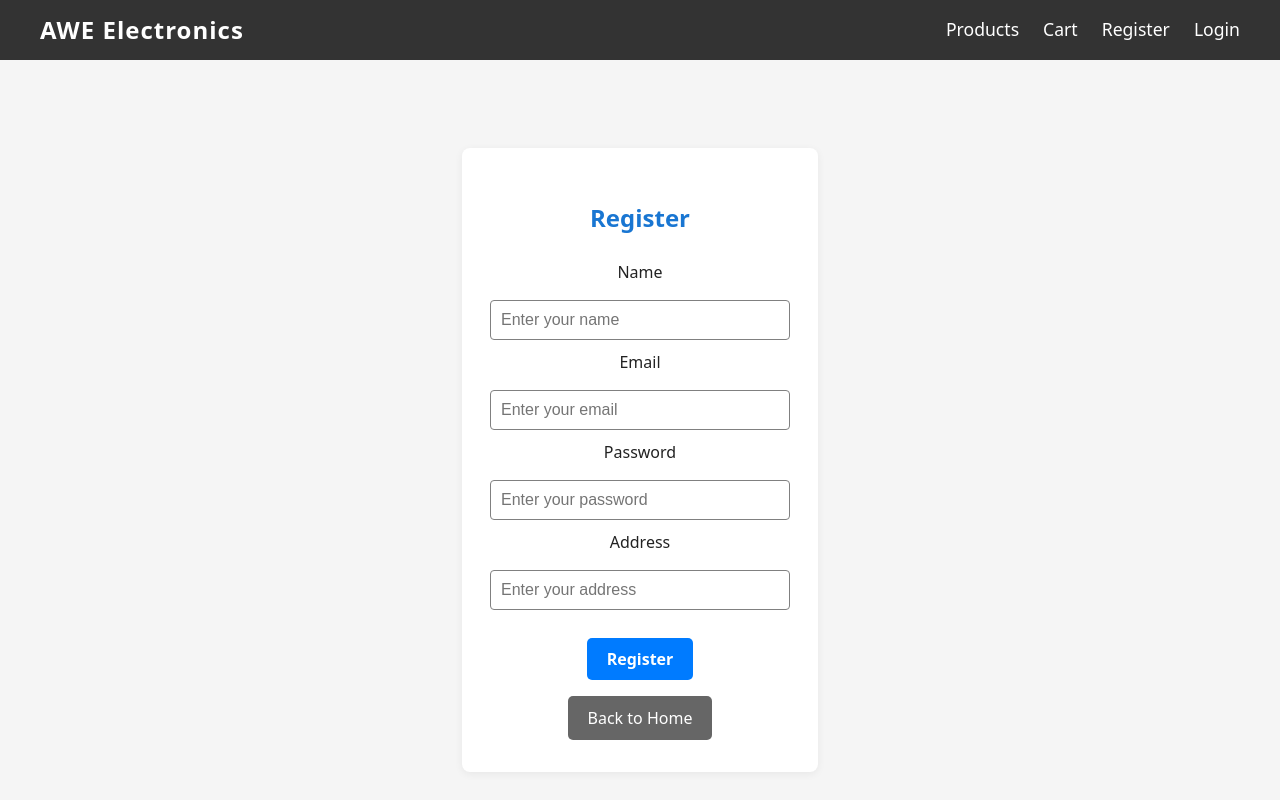
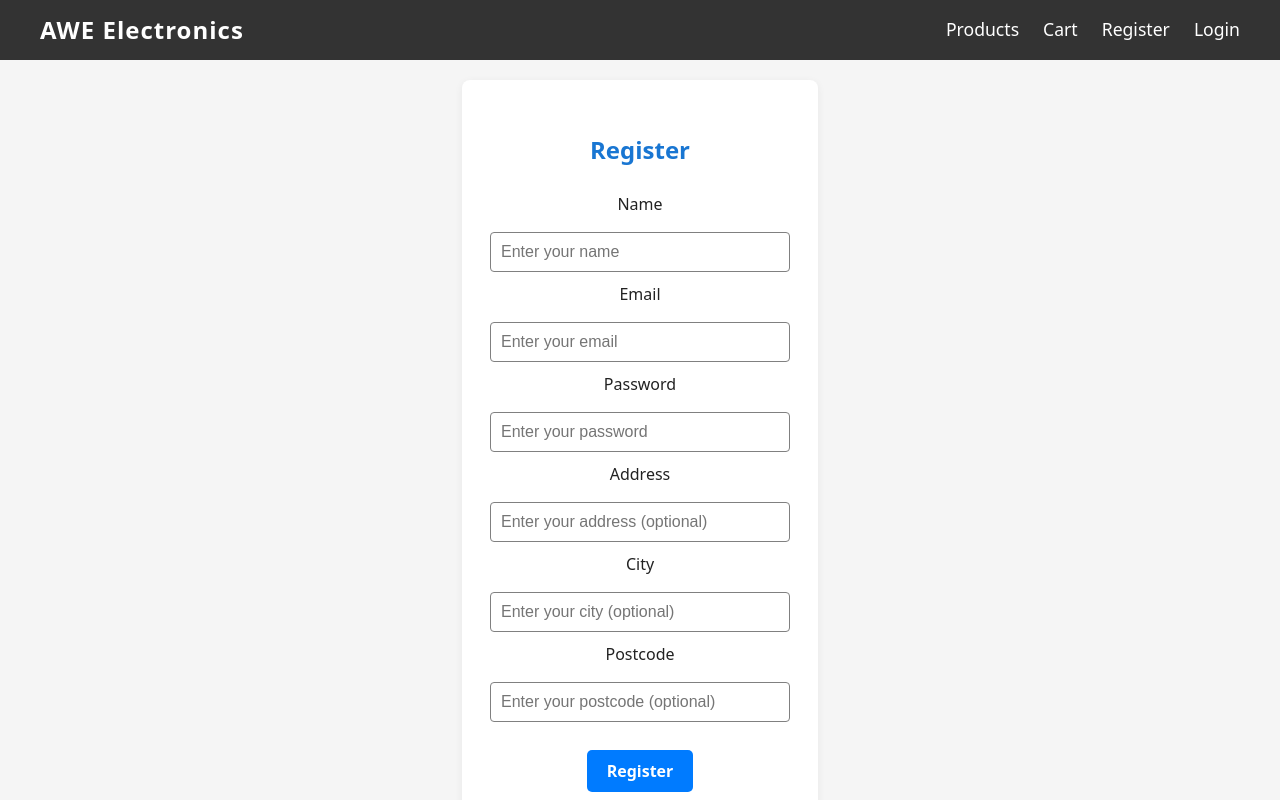
Before and after one commit to LuongNhatMinhNguyen/SWE30003_Assignment-3, a React (Vite) app: page /register in a window 1280 px wide. Shown: the top 800 px of the page. Built offline with nearby package versions, Linux system fonts and the light colour scheme.

Commit message:
saves all fields and removed country (more fixes)

```diff
--- a/src/models/Customer.ts
+++ b/src/models/Customer.ts
@@ -4,9 +4,8 @@ export class Customer{
     public name: string,
     public email: string,
     public password: string,
-    public address: string,
+    public address?: string,
     public city?: string,
-    public postcode?: string,
-    public country?: string
+    public postcode?: string
   ) {}
 }
--- a/src/pages/Checkout/Checkout.jsx
+++ b/src/pages/Checkout/Checkout.jsx
@@ -205,18 +205,6 @@ const Checkout = () => {
             value={shipping.postcode}
             onChange={handleChange}
           />
-          <label style={labelStyle} htmlFor="country">
-            Country
-          </label>
-          <input
-            style={inputStyle}
-            id="country"
-            name="country"
-            type="text"
-            placeholder="Enter your country"
-            value={shipping.country}
-            onChange={handleChange}
-          />
           <button
             type="submit"
             style={{
--- a/src/pages/Item/Item.css
+++ b/src/pages/Item/Item.css
@@ -56,6 +56,7 @@
   height: 500px;
   object-fit: cover;
   border-radius: 0.5rem;
+  margin-top: 1rem;
 }
 
 .product-desc {
@@ -63,6 +64,7 @@
   font-size: 1.1rem;
   color: #444;
   line-height: 1.4;
+  margin-bottom: 3rem;
 }
 
 .product-desc p {
--- /dev/null
+++ b/src/pages/Register/Register.css
@@ -0,0 +1,69 @@
+.register-container {
+  min-height: 100vh;
+  background: #f5f5f5;
+  display: flex;
+  flex-direction: column;
+  align-items: center;
+  justify-content: center;
+  padding: 20px;
+}
+
+.register-form {
+  background: #fff;
+  padding: 32px 28px;
+  border-radius: 8px;
+  box-shadow: 0 2px 8px rgba(0, 0, 0, 0.06);
+  display: flex;
+  flex-direction: column;
+  align-items: center;
+  min-width: 340px;
+}
+
+.register-input {
+  width: 300px;
+  padding: 10px;
+  border: 1px solid gray;
+  border-radius: 4px;
+  margin: 10px 0;
+  font-size: 1rem;
+}
+
+.register-label {
+  display: block;
+  margin-bottom: 6px;
+  font-weight: 500;
+  color: #222;
+}
+
+.register-button {
+  margin-top: 18px;
+  background: #007bff;
+  color: #fff;
+  padding: 10px 20px;
+  border: none;
+  border-radius: 5px;
+  font-size: 1rem;
+  font-weight: 600;
+  cursor: pointer;
+  transition: background 0.2s;
+}
+
+.register-button:hover {
+  background: #0056b3;
+}
+
+.back-button {
+  margin-top: 16px;
+  display: inline-block;
+  background: #666;
+  color: #fff;
+  padding: 10px 20px;
+  border-radius: 5px;
+  text-decoration: none;
+  font-weight: 500;
+  transition: background 0.2s;
+}
+
+.back-button:hover {
+  background: #444;
+}
--- a/src/pages/Register/Register.tsx
+++ b/src/pages/Register/Register.tsx
@@ -1,3 +1,4 @@
+import './Register.css';
 import React, { useState } from 'react';
 import { Link, useNavigate } from 'react-router-dom';
 import { Customer } from '../../models/Customer';
@@ -25,6 +26,8 @@ const Register: React.FC = () => {
     email: '',
     password: '',
     address: '',
+    city: '',
+    postcode: '',
   });
   const [success, setSuccess] = useState(false);
   const [error, setError] = useState('');
@@ -36,8 +39,8 @@ const Register: React.FC = () => {
 
   const handleSubmit = (e: React.FormEvent) => {
     e.preventDefault();
-    if (!form.name || !form.email || !form.password || !form.address) {
-      setError('Please fill in all fields');
+    if (!form.name || !form.email || !form.password) {
+      setError('Please fill in all required fields');
       return;
     }
 
@@ -56,7 +59,9 @@ const Register: React.FC = () => {
       form.name,
       form.email,
       form.password,
-      form.address
+      form.address,
+      form.city,
+      form.postcode,
     );
 
     // Add new user and save
@@ -70,118 +75,37 @@ const Register: React.FC = () => {
   };
 
   return (
-    <div
-      style={{
-        minHeight: '100vh',
-        background: '#f5f5f5',
-        display: 'flex',
-        flexDirection: 'column',
-        alignItems: 'center',
-        justifyContent: 'center',
-        padding: 20,
-      }}
-    >
-      <form
-        onSubmit={handleSubmit}
-        style={{
-          background: '#fff',
-          padding: '32px 28px',
-          borderRadius: '8px',
-          boxShadow: '0 2px 8px rgba(0,0,0,0.06)',
-          display: 'flex',
-          flexDirection: 'column',
-          alignItems: 'center',
-          minWidth: '340px',
-        }}
-      >
-        <h2 style={{ marginBottom: 24, color: '#1976d2' }}>Register</h2>
-        {success && (
-          <p style={{ color: 'green', marginBottom: '16px' }}>
-            Registration successful! Redirecting to login...
-          </p>
-        )}
-        {error && (
-          <p style={{ color: 'red', marginBottom: '16px' }}>{error}</p>
-        )}
-        <label style={labelStyle} htmlFor="name">Name</label>
-        <input
-          style={inputStyle}
-          id="name"
-          name="name"
-          type="text"
-          placeholder="Enter your name"
-          value={form.name}
-          onChange={handleChange}
-        />
-        <label style={labelStyle} htmlFor="email">Email</label>
-        <input
-          style={inputStyle}
-          id="email"
-          name="email"
-          type="email"
-          placeholder="Enter your email"
-          value={form.email}
-          onChange={handleChange}
-        />
-        <label style={labelStyle} htmlFor="password">Password</label>
-        <input
-          style={inputStyle}
-          id="password"
-          name="password"
-          type="password"
-          placeholder="Enter your password"
-          value={form.password}
-          onChange={handleChange}
-        />
-        <label style={labelStyle} htmlFor="address">Address</label>
-        <input
-          style={inputStyle}
-          id="address"
-          name="address"
-          type="text"
-          placeholder="Enter your address"
-          value={form.address}
-          onChange={handleChange}
-        />
-        <button
-          type="submit"
-          style={{
-            marginTop: '18px',
-            background: '#007bff',
-            color: '#fff',
-            padding: '10px 20px',
-            border: 'none',
-            borderRadius: '5px',
-            fontSize: '1rem',
-            fontWeight: 600,
-            cursor: 'pointer',
-            transition: 'background 0.2s',
-          }}
-          onMouseOver={(e) => (e.currentTarget.style.background = '#0056b3')}
-          onMouseOut={(e) => (e.currentTarget.style.background = '#007bff')}
-        >
-          Register
-        </button>
-        <Link
-          to="/"
-          style={{
-            marginTop: '16px',
-            display: 'inline-block',
-            background: '#666',
-            color: '#fff',
-            padding: '10px 20px',
-            borderRadius: '5px',
-            textDecoration: 'none',
-            fontWeight: 500,
-            transition: 'background 0.2s',
-          }}
-          onMouseOver={(e) => (e.currentTarget.style.background = '#444')}
-          onMouseOut={(e) => (e.currentTarget.style.background = '#666')}
-        >
-          Back to Home
-        </Link>
-      </form>
-    </div>
+    <div className="register-container">
+  <form onSubmit={handleSubmit} className="register-form">
+    <h2 style={{ marginBottom: 24, color: '#1976d2' }}>Register</h2>
+
+    {success && <p style={{ color: 'green', marginBottom: '16px' }}>Registration successful! Redirecting to login...</p>}
+    {error && <p style={{ color: 'red', marginBottom: '16px' }}>{error}</p>}
+
+    <label className="register-label" htmlFor="name">Name</label>
+    <input className="register-input" id="name" name="name" type="text" placeholder="Enter your name" value={form.name} onChange={handleChange} />
+
+    <label className="register-label" htmlFor="email">Email</label>
+    <input className="register-input" id="email" name="email" type="email" placeholder="Enter your email" value={form.email} onChange={handleChange} />
+
+    <label className="register-label" htmlFor="password">Password</label>
+    <input className="register-input" id="password" name="password" type="password" placeholder="Enter your password" value={form.password} onChange={handleChange} />
+
+    <label className="register-label" htmlFor="address">Address</label>
+    <input className="register-input" id="address" name="address" type="text" placeholder="Enter your address (optional)" value={form.address} onChange={handleChange} />
+
+    <label className="register-label" htmlFor="city">City</label>
+    <input className="register-input" id="city" name="city" type="text" placeholder="Enter your city (optional)" value={form.city} onChange={handleChange} />
+
+    <label className="register-label" htmlFor="postcode">Postcode</label>
+    <input className="register-input" id="postcode" name="postcode" type="text" placeholder="Enter your postcode (optional)" value={form.postcode} onChange={handleChange} />
+
+    <button type="submit" className="register-button">Register</button>
+
+    <Link to="/" className="back-button">Back to Home</Link>
+  </form>
+</div>
+
   );
 };
 
```
